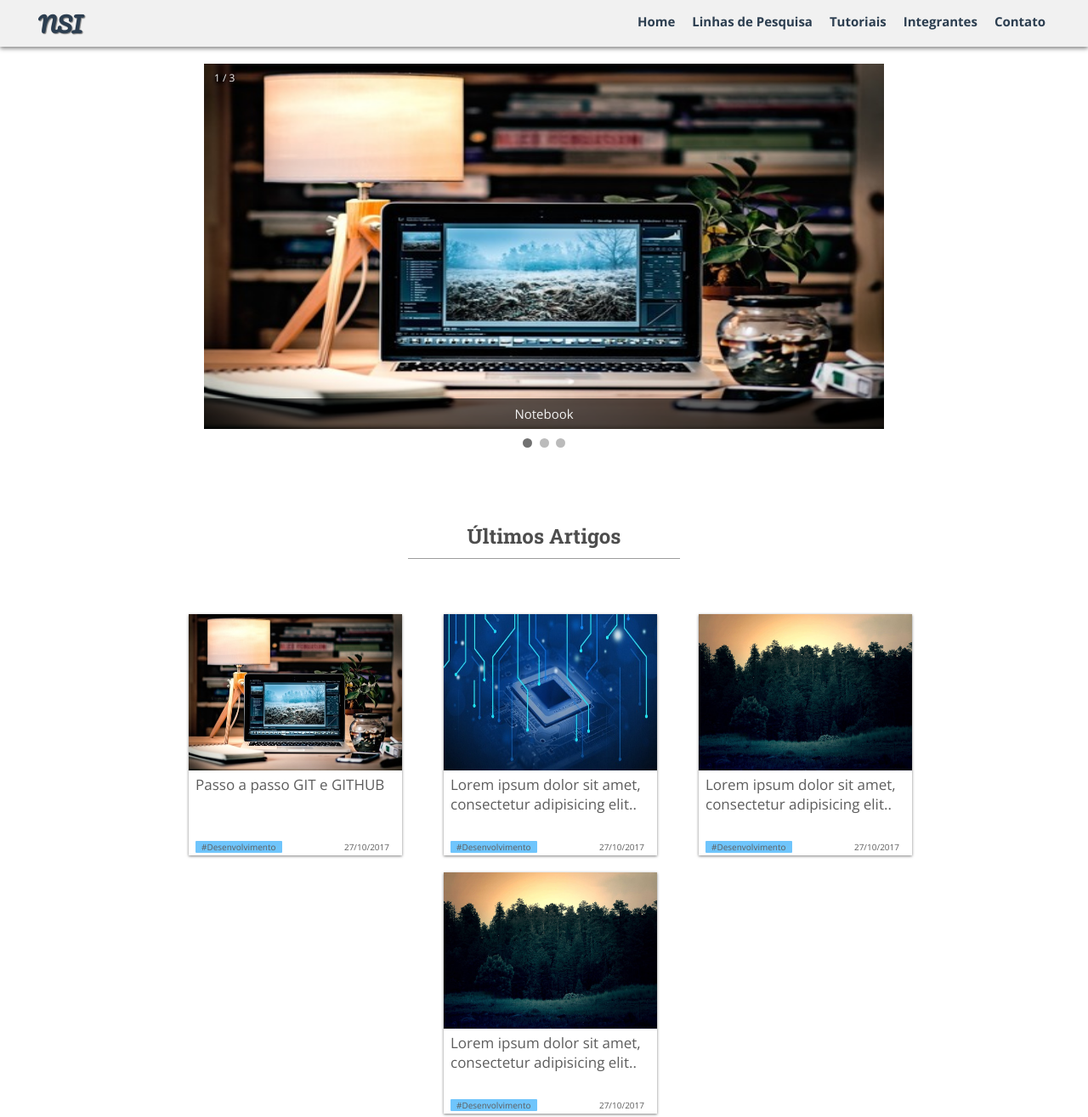
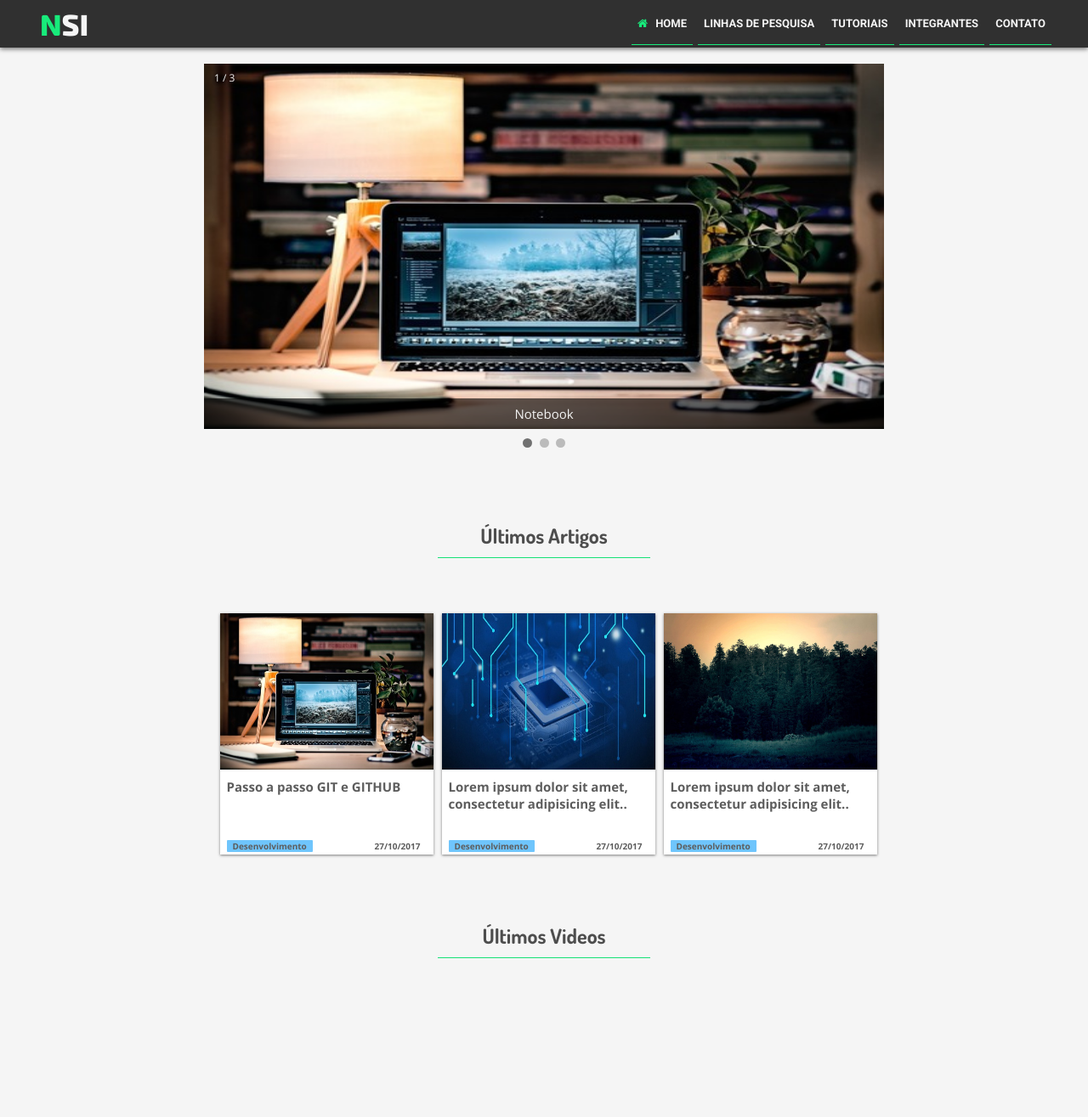
Before and after one commit to joaopmelo/portalNSI, a plain HTML site: page index.html in a window 1280 px wide. Shown: the top 1315 px of the page at 85% size. Drawn offline with nearby package versions, Linux system fonts and the light colour scheme.

Commit message:
Atualização layout

```diff
--- a/css/estilo.css
+++ b/css/estilo.css
@@ -1,3 +1,6 @@
+
+/*-------  Sugestao de cor: #273238;  ---------*/
+
 /* --- ============  GERAL  ============= ---*/
 
 * {
@@ -14,13 +17,13 @@ body {
 	font-family: "Open Sans", Helvetica, Arial, sans-serif;
 	color: #4d4d4d;
 	width: 100%;
-
+	background-color: #F5F5F5;
 }
 
 h1, h2, h3 {
     margin: 0;
-    font-family: "Roboto Slab", Helvetica, Arial, sans-serif;
-    font-weight: 700;
+    font-family: "Dosis", Helvetica, Arial, sans-serif;
+    font-weight: 600;
 }
 
 /* --- ============  CABEÇALHO - MOBILE  ============= ---*/
@@ -30,7 +33,7 @@ header {
 	width: 100%;
 	flex-direction: column;
 	align-items: center;
-	background-color: #f1f1f1;
+	background-color: #303030;
 	padding-top: 1px;
 	box-shadow:  0px 2px 5px rgba(0,0,0,0.5);
 	position: fixed;
@@ -41,15 +44,20 @@ header {
 }
 
 header > div {
-	padding: 5px;
+	padding: 7px;
 }
 
 header div > a {
-	font-family: Pacifico, serif;
-	font-size: 25px;
-	font-weight: 700;
-	color: #2c3e50;
-	text-shadow: 1px 1px 1px #7d7d7d;
+	font-family: 'Exo 2', serif;
+	font-size: 35px;
+	font-weight: 800;
+	color: #f5f5f5;
+
+}
+
+header div > a span {
+	font-family: 'Exo 2', serif;
+	color: #18EB7B;
 }
 
 header nav {
@@ -78,15 +86,20 @@ nav ul.container-menu li {
 }
 
 nav ul.container-menu li a {
-	color: #2c3e50;
+	color: #f5f5f5;
 	display: block;
 	width: 95%;
-	padding: 12px 0;
+	padding: 12px 7px;
 	margin-left: 10px;
 	font-weight: bold;
+	font-family: 'Roboto', serif;
+	border-bottom: 1px solid #18EB7B;
+	text-transform: uppercase;
 }
 
-
+i.fa-home {
+	display: none;
+}
 
 /* --- ============  BOTAO DE PESQUISA - MOBILE  ============= ---*/
 
@@ -94,10 +107,10 @@ div.container-busca {
 	position: absolute;
 	top: 55px;
 	left: 0px;
-	width: 200px;
+	width: 100%;
 	height: auto;
-	background-color: #f1f1f1;
-	padding: 10px 5px 10px 15px;
+	background-color: #303030;
+	padding: 10px 5px 10px 25px;
 	border-radius: 0px 0px 3px;
 	margin-left: -100%;
 	transition: linear 0.5s;
@@ -105,13 +118,21 @@ div.container-busca {
 }
 
 div.container-busca input {
-	width: 170px;
+	width: 90%;
 	height: 40px;
+	margin: 0 auto;
 	padding-left: 5px;
-	border: 1px solid #9f9f9f;
-	border-radius: 3px;
-	color: #5d5d5d;
+	text-align: center;
+	border:none;
+	color: #18EB7B;
+	background-color: #373636;
 }
+div.container-busca input:focus {
+
+	outline: none;
+	border: 1px solid #18EB7B;
+}
+
 
 #btn-busca {
 	display: none;
@@ -121,7 +142,7 @@ i.icon-busca {
 	position: absolute;
 	top: 15px;
 	left: 16px;
-	color: #2c3e50;
+	color: #18EB7B;
 	font-size: 27px;
 	height: 100%;
 }
@@ -140,7 +161,7 @@ span.icon-menu {
 	position: absolute;
 	top: 0px;
 	right: 12px;
-	color: #2c3e50;
+	color: #18EB7B;
 	font-size: 27px;
 	height: 100%;
 	padding-top: 9px;
@@ -252,10 +273,10 @@ img.img-slide {
 	color: #4d4d4d;
 	display: block;
 	text-align: center;
-	width: 65%;
+	width: 250px;
 	padding: 10px;
 	margin-bottom: 15px;
-	border-bottom: #9d9d9d solid .5px;
+	border-bottom: #15E275 solid .5px;
 
 }
 
@@ -263,7 +284,6 @@ img.img-slide {
 	display: flex;
 	flex-direction: column;
 	align-items: center;
-	width: 100%;
 	height: auto;
 	margin: 0 auto;
 	margin-top: 10px;
@@ -279,6 +299,7 @@ img.img-slide {
 	height: auto;
 	margin-bottom: 20px;
 	box-shadow:  0px 1px 3px rgba(0,0,0,0.5);
+	background-color: #F9F9F9;
 }
 
 .itens-artigos img {
@@ -297,8 +318,9 @@ img.img-slide {
 
 .itens-artigos a {
 	display: block;
-	font-size: 17px;
-	color: #5d5d5d;
+	font-weight: 600;
+	font-size: 15px;
+	color: #7d7d7d;
 	width: 100%;
 	height: 80%;
 }
@@ -308,6 +330,7 @@ img.img-slide {
 	width:100%;
 	height: auto;
 	font-size: 10px;
+	font-weight: bold;
 	color: #5d5d5d;
 }
 
@@ -368,12 +391,6 @@ img.img-slide {
 	height: auto;
 }
 
-/*.itens-videos a {
-	font-size: 17px;
-	padding: 5px 0px;
-	text-align: center;
-	color: #5d5d5d;
-}*/
 
 /* --- ============  RODAPEH - MOBILE  ============= ---*/
 
@@ -384,14 +401,14 @@ footer {
 	justify-content: center;
 	width: 100%;
 	height: 100px;
-	background-color: #2c3e50;
+	background-color: #303030;
 	color: #f1f1f1;
 	text-align: center;
 	font-size: 14px;
 }
 
 footer a {
-	color: #9d9d9d;
+	color: #18EB7B;
 }
 /*================== LINHAS DE PESQUISA - INICIO ==================*/
 
@@ -438,6 +455,7 @@ footer a {
 	height: auto;
 	margin-bottom: 50px;
 	padding: 0px 5px;
+	box-shadow:  0px 1px 3px rgba(0,0,0,0.5);
 }
 
 .container-integrantes div img {
@@ -452,9 +470,11 @@ footer a {
 .container-integrantes div p {
 	display: flex;
 	flex-direction: column;
-	padding-left: 15px;
+	padding-left: 0px;
+	padding-bottom: 15px;
 	width: 100%;
 	height: auto;
+
 }
 
 
@@ -531,8 +551,11 @@ footer a {
 
 	header > div {
 		margin-left: 0px;
-}
+	}
 
+	header div > a {
+		font-size: 35px;
+	}
 
 	i.icon-busca {
 		display: none;
@@ -558,18 +581,28 @@ footer a {
 	}
 
 	nav ul.container-menu li a {
-		color: #2c3e50;
-		padding: 0 5px;
-		padding-top: 15px;
+		padding: 0px 7px;
+		padding-bottom: 17px;
+		padding-top: 19px;
 		margin-left: 0px;
 		width: 100%;
-		height: 100%;
-		font-size: 15px;
-		transition: linear 0.5;
+		height: auto;
+		font-size: 13px;
+		font-family: 'Roboto', serif;
+		transition: all linear 0.4s;
+	}
+
+	i.fa-home {
+		display: inline;
+		padding-right: 9px;
+		color: #18EB7B;
 	}
 
 	nav ul.container-menu li a:hover {
-		border-bottom: 2px solid #2c3e50;
+		height: auto;
+		border-bottom: 1px solid #18EB7B;
+		padding-top: 19px;
+		padding-bottom: 5px;
 	}
 
 	span.icon-menu {
@@ -603,32 +636,35 @@ footer a {
 	}
 
 	#public h2 {
-		width: 25%;
+		width: 250px;
 	}
 
 	.container-artigos {
 		flex-direction: row;
-		justify-content: space-around;
+		justify-content: space-between;
 		flex-wrap: wrap;
-		max-width: 900px;
+		max-width: 840px;
 		height: auto;
 		margin: 5px auto;
-		padding: 45px 0px;
+		padding: 45px 15px;
+	}
+
+	.itens-artigos a {
+		padding: 10px 0;
+		color: #5d5d5d;
 	}
 
 	.itens-artigos a:hover {
 		transition: color ease 0.5s;
-		color: #1D5F8A;
-	}
-	.itens-artigos a {
-		padding: 5px 0;
+		color: #15E275;
 	}
 
 	.itens-artigos {
 		flex-direction: column;
 		width: 251px;
 		min-height: 281px;
-		margin-left: 15px;
+		margin-left: 10px;
+		background-color: #fff;
 	}
 
 	.itens-artigos img {
@@ -642,7 +678,7 @@ footer a {
 		width:100%;
 		height: auto;
 		font-size: 10px;
-		color: #5d5d5d;
+
 	}
 
 	.categoria {
@@ -665,18 +701,22 @@ footer a {
 
 
 	.container-videos {
-		max-width: 300px;
+		flex-direction: row;
+		flex-wrap: wrap;
+		justify-content: space-between;
+		max-width: 840px;
 		height: auto;
-		padding: 0px 0px;
-		margin: 0px;
+		margin: 5px auto;
+		padding: 45px 15px;
 	}
 
 	.itens-videos {
 		display: flex;
 		flex-direction: column;
-		max-width: 300px;
+		width: 251px;
 		height: auto;
 		margin: 0 0;
+		margin-left: 10px;
 		margin-bottom: 20px;
 
 	}
--- a/index.html
+++ b/index.html
@@ -5,7 +5,7 @@
 	<meta name="viewport" content="width=device-width, initial-scale=1.0">
 	<link rel="stylesheet" href="css/normalize.css">
 	<link rel="stylesheet" href="css/estilo.css">
-	 <link href='https://fonts.googleapis.com/css?family=Open+Sans:400,700|Roboto+Slab:400,700|Roboto:400,700|Pacifico' rel='stylesheet' type='text/css'>
+	 <link href='https://fonts.googleapis.com/css?family=Open+Sans:400,700|Dosis:400,700|Roboto:400,700|Exo+2:800,900' rel='stylesheet' type='text/css'>
 	 <link rel="stylesheet" href="font-awesome/css/font-awesome.min.css">
 	<title>Portal NSI</title>
 </head>
@@ -15,7 +15,7 @@
 		<header>
 
 				<div class="logo">
-					<a href="index.html">NSI</a>
+					<a href="index.html"><span>N</span>SI</a>
 				</div>
 
 				<nav>
@@ -33,7 +33,7 @@
 					<label for="btn-menu"><span class="icon-menu" aria-hidden="true">&#9776;</span></label>
 
 					<ul class="container-menu">
-						<li> <a href="index.html">Home</a></li>
+						<li> <a href="index.html"><i class="fa fa-home" aria-hidden="true"></i>Home</a></li>
 						<li> <a href="linhas-pesquisa.html">Linhas de Pesquisa</a></li>
 						<li> <a href="#">Tutoriais</a></li>
 						<li> <a href="integrantes.html">Integrantes</a></li>
@@ -115,7 +115,7 @@
 						<div class="texto-itens">
 							<a href="#">Passo a passo GIT e GITHUB</a>
 							<span class="marcador-artigos">
-								<span class="categoria">#Desenvolvimento</span>
+								<span class="categoria">Desenvolvimento</span>
 								<span class="data-publicacao"> 27/10/2017<span>
 							</span>
 						</div>
@@ -126,7 +126,7 @@
 						<div class="texto-itens">
 							<a href="#">Lorem ipsum dolor sit amet, consectetur adipisicing elit..</a>
 							<span class="marcador-artigos">
-								<span class="categoria">#Desenvolvimento</span>
+								<span class="categoria">Desenvolvimento</span>
 								<span class="data-publicacao"> 27/10/2017<span>
 							</span>
 						</div>
@@ -137,18 +137,7 @@
 						<div class="texto-itens">
 							<a href="#">Lorem ipsum dolor sit amet, consectetur adipisicing elit..</a>
 							<span class="marcador-artigos">
-								<span class="categoria">#Desenvolvimento</span>
-								<span class="data-publicacao"> 27/10/2017<span>
-							</span>
-						</div>
-					</div>
-
-					<div class="itens-artigos">
-						<img src="img/slide_menor.jpg" alt="Natureza">
-						<div class="texto-itens">
-							<a href="#">Lorem ipsum dolor sit amet, consectetur adipisicing elit..</a>
-							<span class="marcador-artigos">
-								<span class="categoria">#Desenvolvimento</span>
+								<span class="categoria">Desenvolvimento</span>
 								<span class="data-publicacao"> 27/10/2017<span>
 							</span>
 						</div>
@@ -163,13 +152,20 @@
 
 					<div class="itens-videos">
 
-
 						<!-- <iframe width="560" height="315" src="https://www.youtube.com/embed/014fy8sGPto?rel=0" frameborder="0" allowfullscreen></iframe> -->
 
 					</div>
 
 					<div class="itens-videos">
+
 						<!-- <iframe width="560" height="315" src="https://www.youtube.com/embed/T65y3oj9s50?rel=0" frameborder="0" allowfullscreen></iframe> -->
+
+					</div>
+
+					<div class="itens-videos">
+
+						<!-- <iframe width="560" height="315" src="https://www.youtube.com/embed/T65y3oj9s50?rel=0" frameborder="0" allowfullscreen></iframe> -->
+
 					</div>
 
 				</article>
```
Also changed, not shown: contato.html (+4 -4 lines), integrantes.html (+3 -3 lines), linhas-pesquisa.html (+6 -7 lines).
